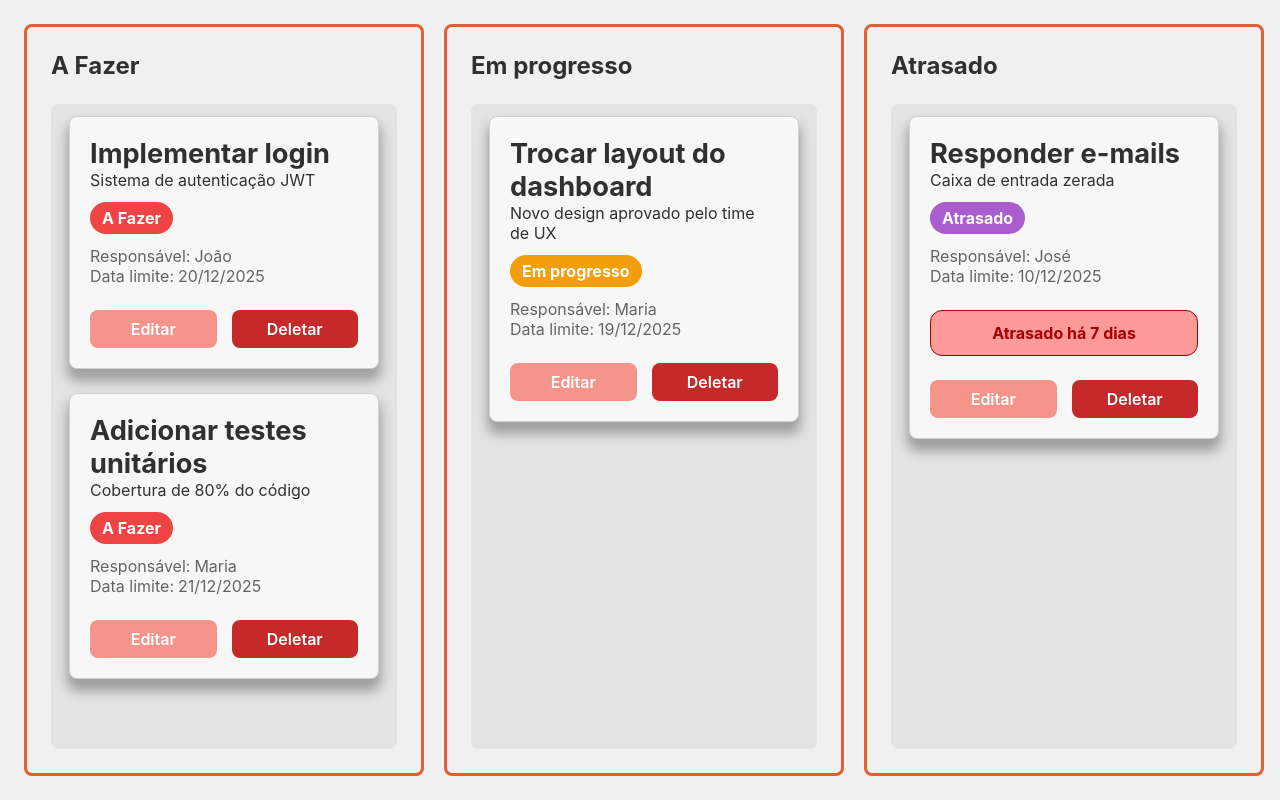
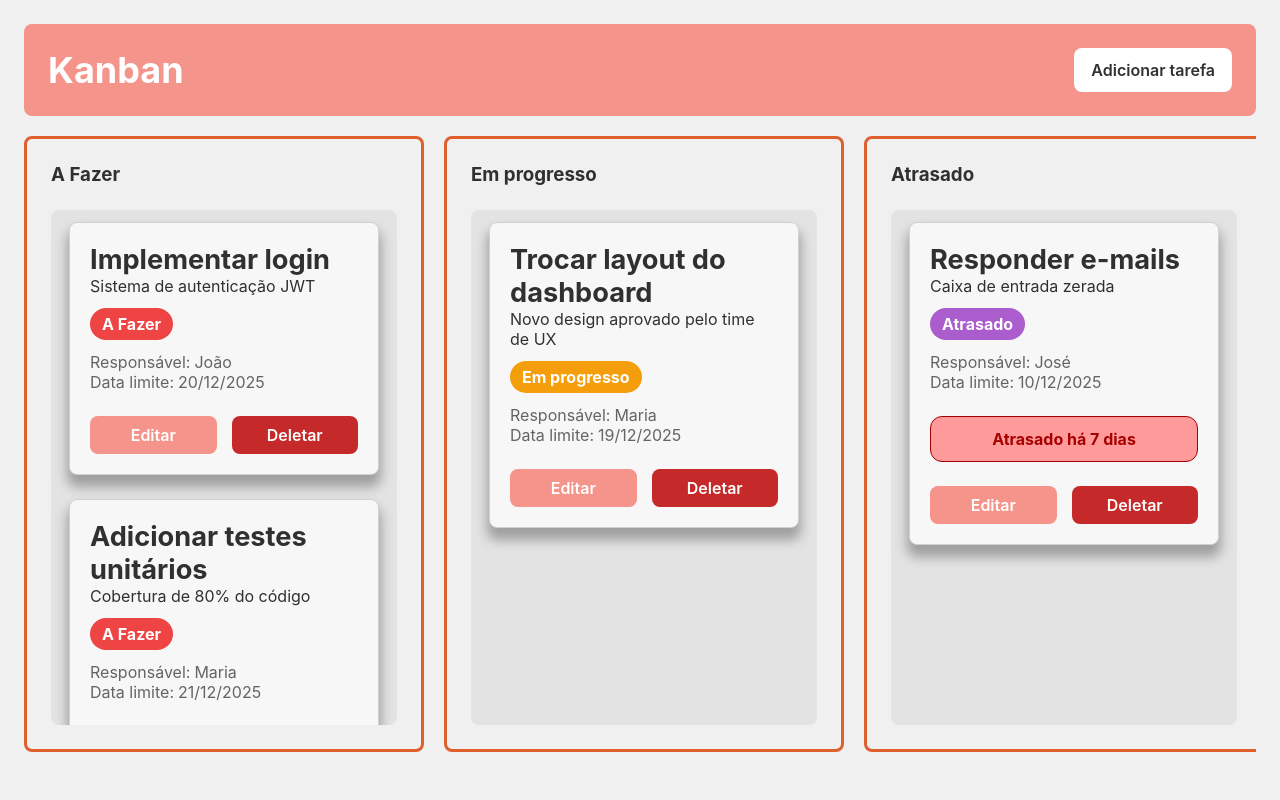
Before and after one commit to HDGiustina/Quadro_kanban, a React (Vite) app: page / in a window 1280 px wide. Built offline with nearby package versions, Linux system fonts and the light colour scheme.

Commit message:
feat: Add header principal

```diff
--- a/src/App.css
+++ b/src/App.css
@@ -1,10 +1,39 @@
 .app {
     width: 100%;
-    min-height: 100vh;
+    height: 100vh;
     padding: 24px;
     background: var(--color-background);
     color: var(--color-text);
     display: flex;
+    flex-direction: column;
     gap: 20px;
-    overflow-x: scroll;
+    overflow: hidden;
 }
+
+.app-header {
+    display: flex;
+    justify-content: space-between;
+    background: var(--color-primary);
+    border-radius: 8px;
+    padding: 24px;
+    color: white;
+}
+
+.app-header h1 {
+    font-size: 36px;
+}
+
+.add-task {
+    width: fit-content;
+}
+
+.app-content {
+    display: flex;
+    gap: 20px;
+    width: 100%;
+    height: 100%;
+    overflow-x: auto;
+    overflow-y: hidden;
+    padding: 0 0 24px;
+    flex: 1;
+}
--- a/src/App.jsx
+++ b/src/App.jsx
@@ -16,6 +16,16 @@ function App() {
   return (
     <>
       <main className="app">
+        <section className='app-header'>
+          <h1>Kanban</h1>
+          <button
+            className='btn-white add-task'
+          >
+            Adicionar tarefa
+          </button>
+        </section>
+
+        <section className='app-content'>
         {colunas.map((coluna) => (
           <Column
             key={coluna}
@@ -23,6 +33,7 @@ function App() {
             tasks={tasks.filter(task => task.status === coluna)}
           />
         ))}
+        </section>
       </main>
     </>
   )
--- a/src/components/Column/Column.css
+++ b/src/components/Column/Column.css
@@ -4,16 +4,20 @@
     gap: 24px;
     width: 400px;
     min-width: 400px;
+    max-height: 100%;
     border: 3px solid var(--color-secondary);
     border-radius: 8px;
     padding: 24px;
+    overflow: hidden;
 }
 
 .column-content {
     display: flex;
     flex-direction: column;
     gap: 24px;
-    height: 100%;
+    flex: 1;
+    min-height: 0;
+    overflow-y: auto;
     background: #e3e3e3;
     color: #989898;
     padding: 12px 18px;
--- a/src/index.css
+++ b/src/index.css
@@ -20,6 +20,8 @@
 
 #root {
     width: 100%;
+    height: 100vh;
+    overflow: hidden;
 }
 
 button {
@@ -51,6 +53,15 @@ button.btn-cancel {
   color: #fff;
 }
 
+button.btn-white {
+  background-color: #fff;
+  color: var(--color-text);
+}
+
+button.btn-white:hover {
+  background-color: #e8e8e8;
+}
+
 button.btn-cancel:hover {
   background-color: var(--color-cancel-op);
 }
```
